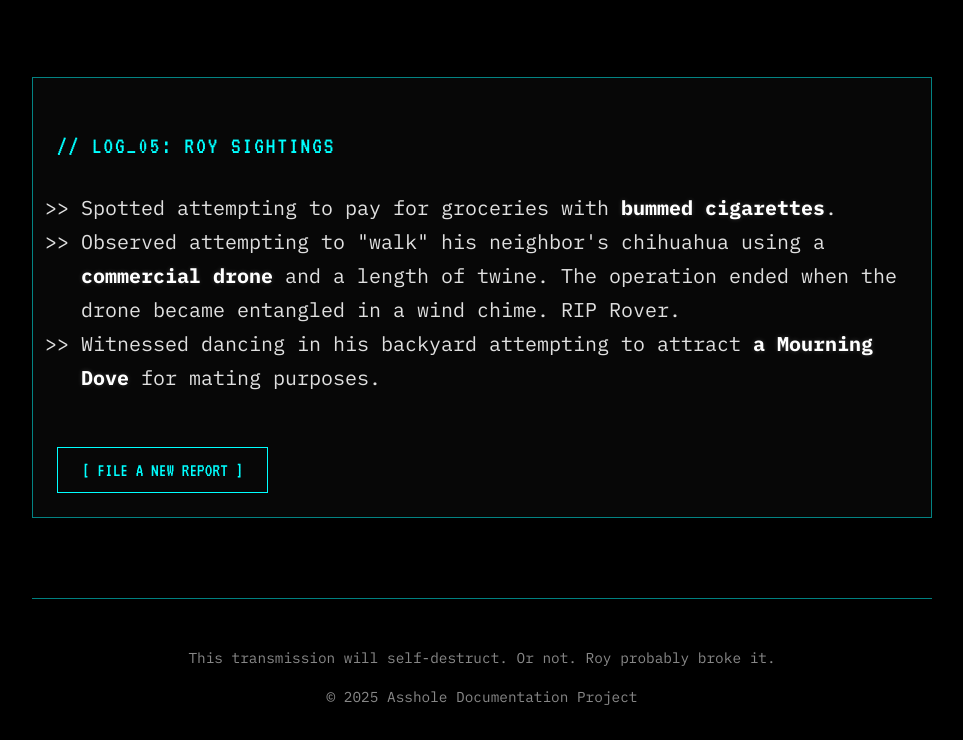
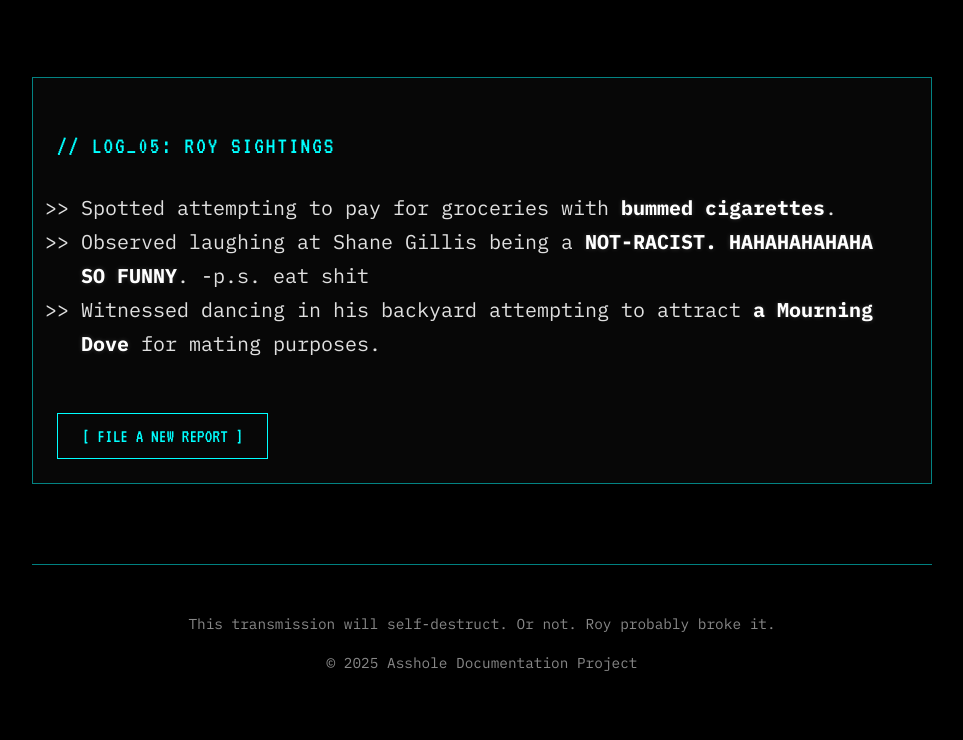
Before and after one commit to Reg0lino/roy, a plain HTML site: page index.html in a window 1280 px wide. Shown: the part 2271-3011 px from the top of the page, without its empty margins (158-1121 px from the left). After the commit the page ends 2977 px from the top, so only its background shows below. Drawn offline with Linux system fonts and the light colour scheme.

Commit message:
shane gillis sucks

```diff
--- a/index.html
+++ b/index.html
@@ -76,7 +76,7 @@
                 <h3>// Log_05: ROY SIGHTINGS</h3>
                 <ul class="sightings-list">
                     <li>Spotted attempting to pay for groceries with <strong>bummed cigarettes</strong>.</li>
-                    <li>Observed attempting to "walk" his neighbor's chihuahua using a <strong>commercial drone</strong> and a length of twine. The operation ended when the drone became entangled in a wind chime. RIP Rover.</li>
+                    <li>Observed laughing at Shane Gillis being a <strong>NOT-RACIST. HAHAHAHAHAHA SO FUNNY</strong>. -p.s. eat shit</li>
                     <li>Witnessed dancing in his backyard attempting to attract <strong>a Mourning Dove</strong> for mating purposes.</li>
                 </ul>
                 <button id="report-sighting-btn" class="report-btn">[ FILE A NEW REPORT ]</button>
```
